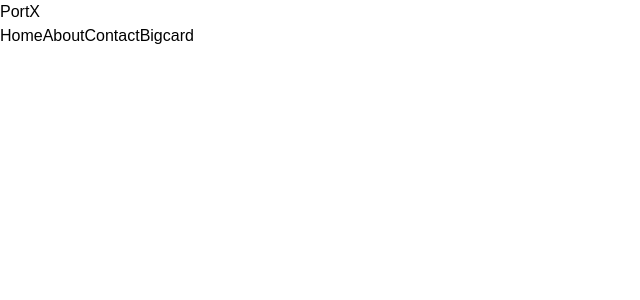
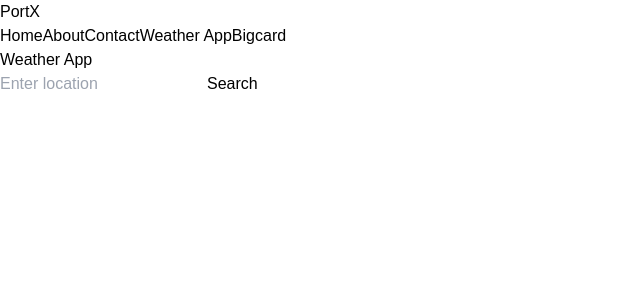
Before and after one commit to akhilesh-thakur/ReactYT, a React (Vite) app: page /weather in a window 1280 px wide. Shown: the top 300 px of the page, without its empty margins (0-640 px from the left). Built offline with nearby package versions, Linux system fonts and the light colour scheme; no server answers.

Commit message:
updated navbar with weather api page and working on it

```diff
--- a/package.json
+++ b/package.json
@@ -10,6 +10,7 @@
     "preview": "vite preview"
   },
   "dependencies": {
+    "axios": "^1.6.2",
     "react": "^18.2.0",
     "react-dom": "^18.2.0",
     "react-router-dom": "^6.20.1"
--- a/src/App.jsx
+++ b/src/App.jsx
@@ -6,6 +6,7 @@ import Home from './components/day5_routes/Home/Home';
 import About from './components/day5_routes/About';
 import Contact from './components/day5_routes/Contact';
 import Bigcard from './components/day1/Bigcard'
+import Weather from './components/Day6/Weather';
 
 const App = () => {
   return (
@@ -15,6 +16,7 @@ const App = () => {
         <Route path="/" element={<Home />} />
         <Route path="/about" element={<About />} />
         <Route path="/contact" element={<Contact />} />
+        <Route path="/weather" element={<Weather />} />
         <Route path="/bigcard" element={<Bigcard/>} />
       </Routes>
     </Router>
--- /dev/null
+++ b/src/components/Day6/SearchBar.jsx
@@ -0,0 +1,24 @@
+// SearchBar.js
+import React, { useState } from 'react';
+
+const SearchBar = ({ onSearch }) => {
+  const [location, setLocation] = useState('');
+
+  const handleSearch = () => {
+    onSearch(location);
+  };
+
+  return (
+    <div>
+      <input
+        type="text"
+        value={location}
+        onChange={(e) => setLocation(e.target.value)}
+        placeholder="Enter location"
+      />
+      <button onClick={handleSearch}>Search</button>
+    </div>
+  );
+};
+
+export default SearchBar;
--- /dev/null
+++ b/src/components/Day6/Weather.jsx
@@ -0,0 +1,39 @@
+// WeatherApp.js
+import React, { useState, useEffect } from 'react';
+import SearchBar from './SearchBar';
+import WeatherDisplay from './WeatherDisplay';
+
+const Weather = () => {
+  const [weatherData, setWeatherData] = useState(null);
+  const [location, setLocation] = useState(''); // Default location
+
+  useEffect(() => {
+    const fetchData = async () => {
+      try {
+        const response = await fetch(
+          `https://api.weatherapi.com/v1/current.json?key=YOUR_API_KEY&q=${location}`
+        );
+        const data = await response.json();
+        setWeatherData(data);
+      } catch (error) {
+        console.error('Error fetching weather data:', error);
+      }
+    };
+
+    fetchData();
+  }, [location]);
+
+  const handleSearch = (searchLocation) => {
+    setLocation(searchLocation);
+  };
+
+  return (
+    <div>
+      <h1>Weather App</h1>
+      <SearchBar onSearch={handleSearch} />
+      {weatherData && <WeatherDisplay data={weatherData} />}
+    </div>
+  );
+};
+
+export default Weather;
--- /dev/null
+++ b/src/components/Day6/WeatherDisplay.jsx
@@ -0,0 +1,17 @@
+// WeatherDisplay.js
+import React from 'react';
+
+const WeatherDisplay = ({ data }) => {
+  const { location, current } = data;
+
+  return (
+    <div>
+      <h2>{location.name}</h2>
+      <p>Temperature: {current.temp_c}°C</p>
+      <p>Condition: {current.condition.text}</p>
+      {/* Add more information as needed */}
+    </div>
+  );
+};
+
+export default WeatherDisplay;
--- a/src/components/day5_routes/Navbar.jsx
+++ b/src/components/day5_routes/Navbar.jsx
@@ -20,6 +20,9 @@ const Navbar = () => {
           <Link to="/contact" className="text-white">
             Contact
           </Link>
+          <Link to="/weather" className="text-white">
+            Weather App
+          </Link>
           <Link to="/bigcard" className='text-white'>Bigcard</Link>
         </div>
       </div>
```
Also changed, not shown: 2 other files (tests, documents, lock files or other folders).
